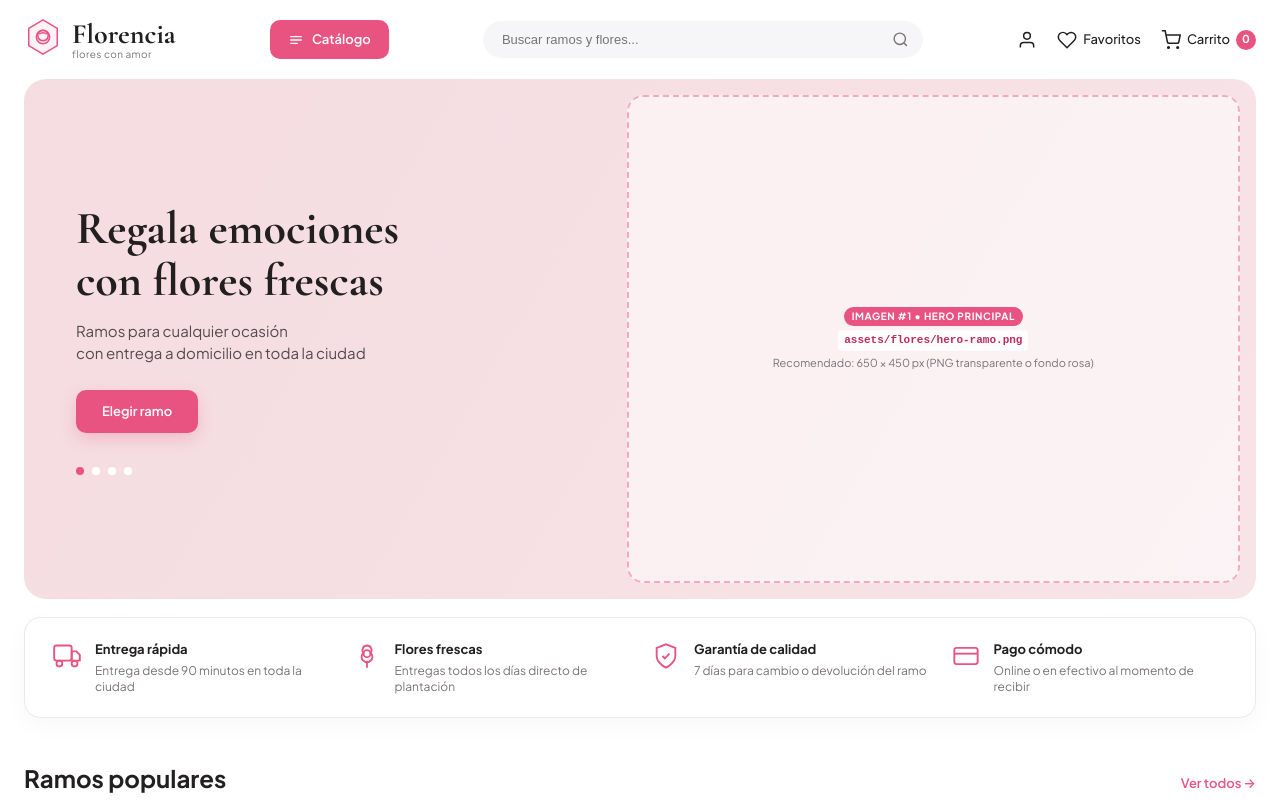
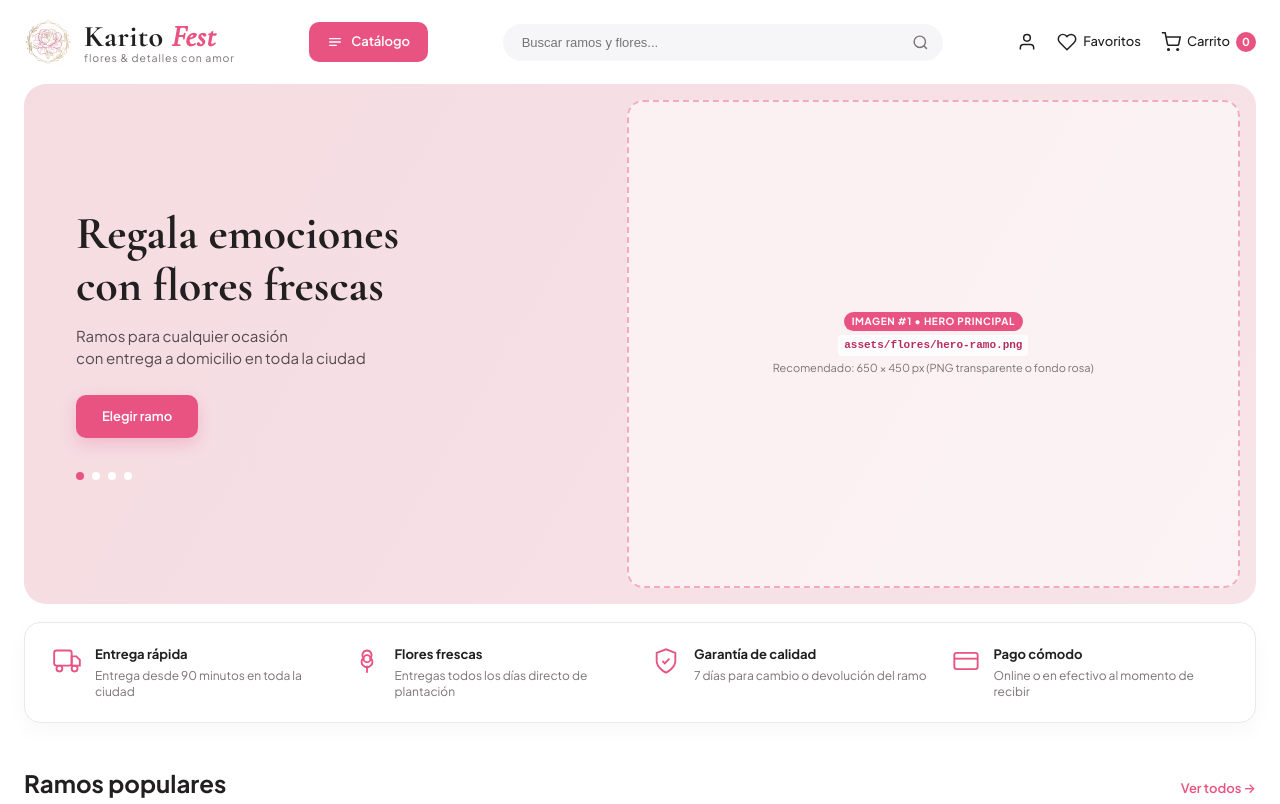
Before and after one commit to RodrigoAlonsoDc/KaritoEmpre, a plain HTML site: page flores.html in a window 1280 px wide. Shown: the top 804 px of the page. Drawn offline with nearby package versions, Linux system fonts and the light colour scheme.

Commit message:
LogocambioKarytofest

```diff
--- a/flores.css
+++ b/flores.css
@@ -188,8 +188,25 @@ img {
 .fl-logo {
   display: inline-flex;
   align-items: center;
-  gap: 10px;
+  gap: 12px;
   shrink: 0;
+}
+
+.fl-logo-icon {
+  width: 48px;
+  height: 48px;
+  border-radius: 12px;
+  overflow: hidden;
+  display: flex;
+  align-items: center;
+  justify-content: center;
+  flex-shrink: 0;
+}
+
+.fl-logo-img {
+  width: 100%;
+  height: 100%;
+  object-fit: contain;
 }
 
 .fl-logo-text {
@@ -200,15 +217,23 @@ img {
 
 .fl-brand-name {
   font-family: var(--fl-serif);
-  font-size: 28px;
+  font-size: 30px;
   font-weight: 700;
+  letter-spacing: 0.02em;
   color: var(--fl-text);
 }
 
+.fl-brand-name em {
+  font-style: italic;
+  font-weight: 600;
+  color: var(--fl-pink);
+}
+
 .fl-brand-sub {
-  font-size: 10px;
+  font-size: 10.5px;
   color: var(--fl-muted);
-  letter-spacing: 0.04em;
+  letter-spacing: 0.08em;
+  text-transform: lowercase;
 }
 
 .btn-catalog {
--- a/flores.html
+++ b/flores.html
@@ -3,10 +3,10 @@
 <head>
   <meta charset="UTF-8">
   <meta name="viewport" content="width=device-width, initial-scale=1.0">
-  <title>Florencia — Flores con amor | Catálogo de Ramos</title>
+  <title>Karito Fest — Flores &amp; Detalles con Amor | Catálogo de Ramos</title>
   <link rel="preconnect" href="https://fonts.googleapis.com">
   <link rel="preconnect" href="https://fonts.gstatic.com" crossorigin>
-  <link href="https://fonts.googleapis.com/css2?family=Cormorant+Garamond:wght@600;700&family=Plus+Jakarta+Sans:wght@400;500;600;700&display=swap" rel="stylesheet">
+  <link href="https://fonts.googleapis.com/css2?family=Cinzel+Decorative:wght@700&family=Cormorant+Garamond:ital,wght@0,600;0,700;1,500&family=Plus+Jakarta+Sans:wght@400;500;600;700&display=swap" rel="stylesheet">
   <link rel="stylesheet" href="flores.css">
 </head>
 <body>
@@ -16,19 +16,14 @@
        ================================================================= -->
   <header class="fl-header">
     <div class="fl-container fl-header-inner">
-      <!-- Logo Florencia -->
+      <!-- Logo Karito Fest -->
       <a href="flores.html" class="fl-logo">
-        <div class="fl-logo-icon" aria-hidden="true">
-          <svg viewBox="0 0 40 40" width="38" height="38" fill="none" stroke="#e85382" stroke-width="1.6">
-            <polygon points="20,2 35,11 35,29 20,38 5,29 5,11" fill="#fdf2f5"/>
-            <circle cx="20" cy="20" r="7"/>
-            <path d="M20 13 C16 13, 13 17, 15 21 C17 25, 23 25, 25 21 C27 17, 24 13, 20 13 Z"/>
-            <path d="M16 17 C18 15, 22 15, 24 17"/>
-          </svg>
+        <div class="fl-logo-icon">
+          <img src="assets/flores/logo-karito-fest.png" alt="Logo Karito Fest" class="fl-logo-img">
         </div>
         <div class="fl-logo-text">
-          <span class="fl-brand-name">Florencia</span>
-          <span class="fl-brand-sub">flores con amor</span>
+          <span class="fl-brand-name">Karito <em>Fest</em></span>
+          <span class="fl-brand-sub">flores &amp; detalles con amor</span>
         </div>
       </a>
 
@@ -496,15 +491,12 @@
       <!-- Columna 1: Marca -->
       <div class="fl-footer-brand">
         <a href="flores.html" class="fl-logo">
-          <div class="fl-logo-icon" aria-hidden="true">
-            <svg viewBox="0 0 40 40" width="34" height="34" fill="none" stroke="#e85382" stroke-width="1.6">
-              <polygon points="20,2 35,11 35,29 20,38 5,29 5,11" fill="#fdf2f5"/>
-              <circle cx="20" cy="20" r="7"/>
-            </svg>
+          <div class="fl-logo-icon">
+            <img src="assets/flores/logo-karito-fest.png" alt="Logo Karito Fest" class="fl-logo-img">
           </div>
           <div class="fl-logo-text">
-            <span class="fl-brand-name">Florencia</span>
-            <span class="fl-brand-sub">flores con amor</span>
+            <span class="fl-brand-name">Karito <em>Fest</em></span>
+            <span class="fl-brand-sub">flores &amp; detalles con amor</span>
           </div>
         </a>
         <p class="fl-footer-desc">
```
Also changed, not shown: assets/flores/logo-karito-fest.png (added).
